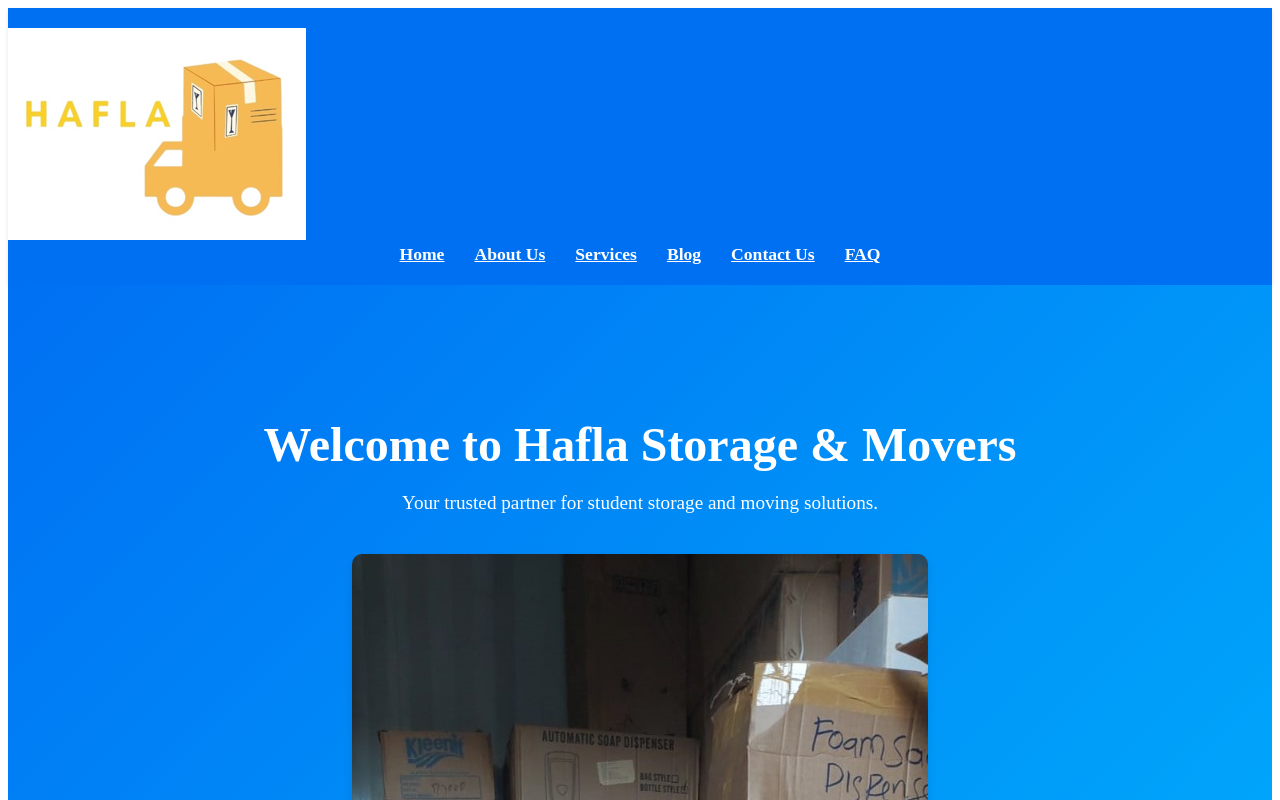
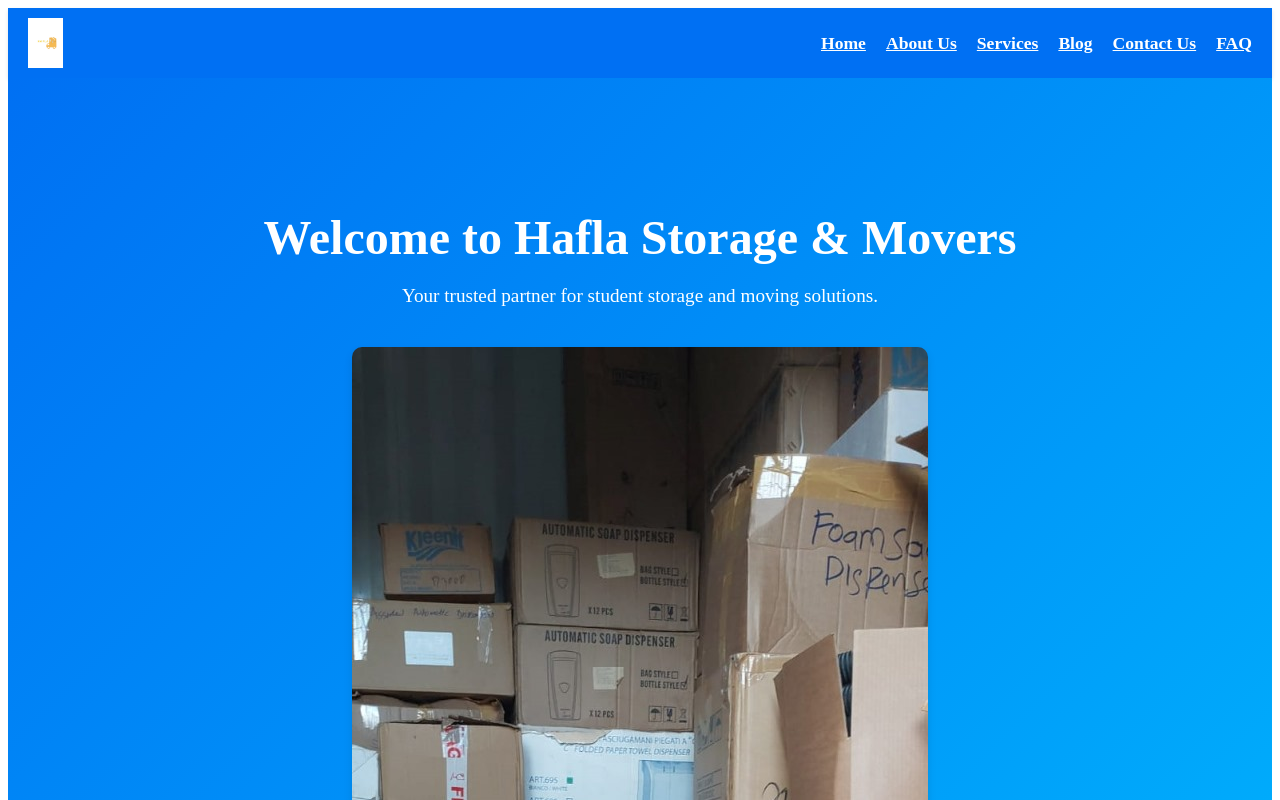
Before and after one commit to JohnMnyika/hafla-storage-and-movers, a Next.js app: page / in a window 1280 px wide. Shown: the top 800 px of the page. Built offline with nearby package versions, Linux system fonts and the light colour scheme.

Commit message:
improved logo style and header layout

```diff
--- a/src/components/Header.tsx
+++ b/src/components/Header.tsx
@@ -5,7 +5,7 @@ export default function Header() {
     return (
         <header className={styles.header}>
             <div className={styles.logo}>
-                <img src="/logo.PNG" alt="Hafla Storage & Movers Logo" />
+                <img src="/logo.jpeg" alt="Hafla Storage & Movers Logo" />
             </div>
             <nav className={styles.nav}>
                 <Link href="/">Home</Link>
--- a/src/styles/Header.module.css
+++ b/src/styles/Header.module.css
@@ -1,13 +1,25 @@
 .header {
     background-color: #0070f3;
-    padding: 20px 0;
+    padding: 10px 20px;
     box-shadow: 0 2px 4px rgba(0, 0, 0, 0.1);
+    display: flex;
+    justify-content: space-between;
+    align-items: center;
+}
+
+.logo {
+    display: flex;
+    align-items: center;
+}
+
+.logo img {
+    height: 50px; /* Adjust this value to fit your logo */
+    width: auto; /* Maintain aspect ratio */
 }
 
 .nav {
     display: flex;
-    justify-content: center;
-    gap: 30px;
+    gap: 20px;
 }
 
 .nav a {
```
